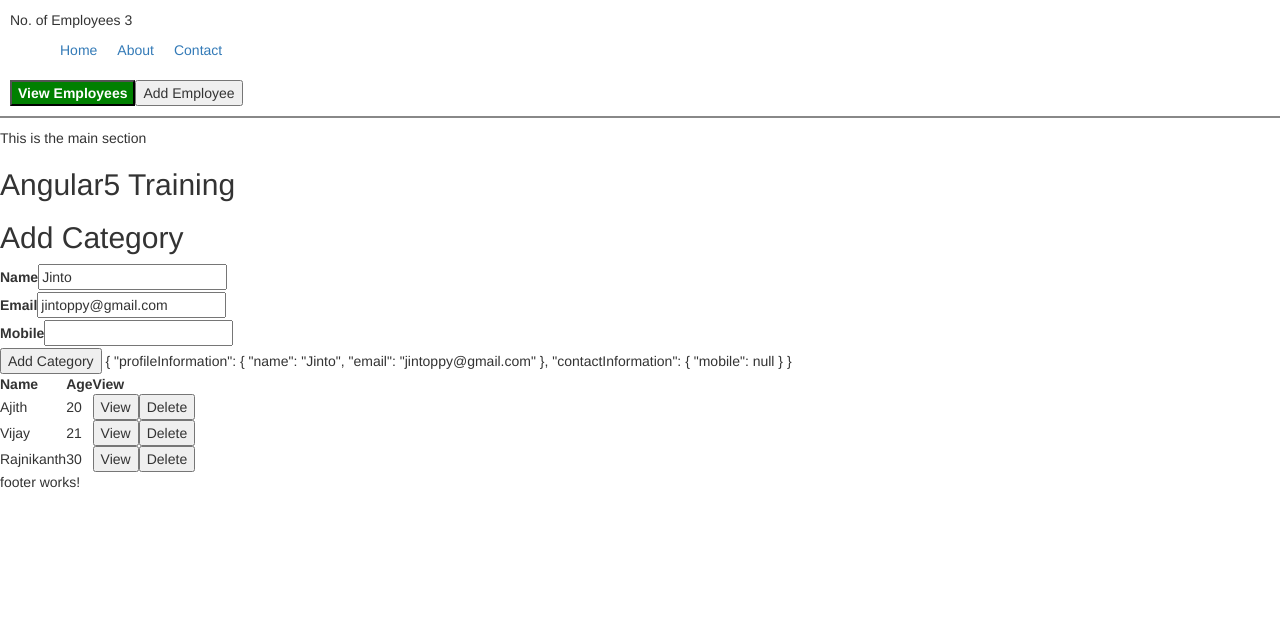
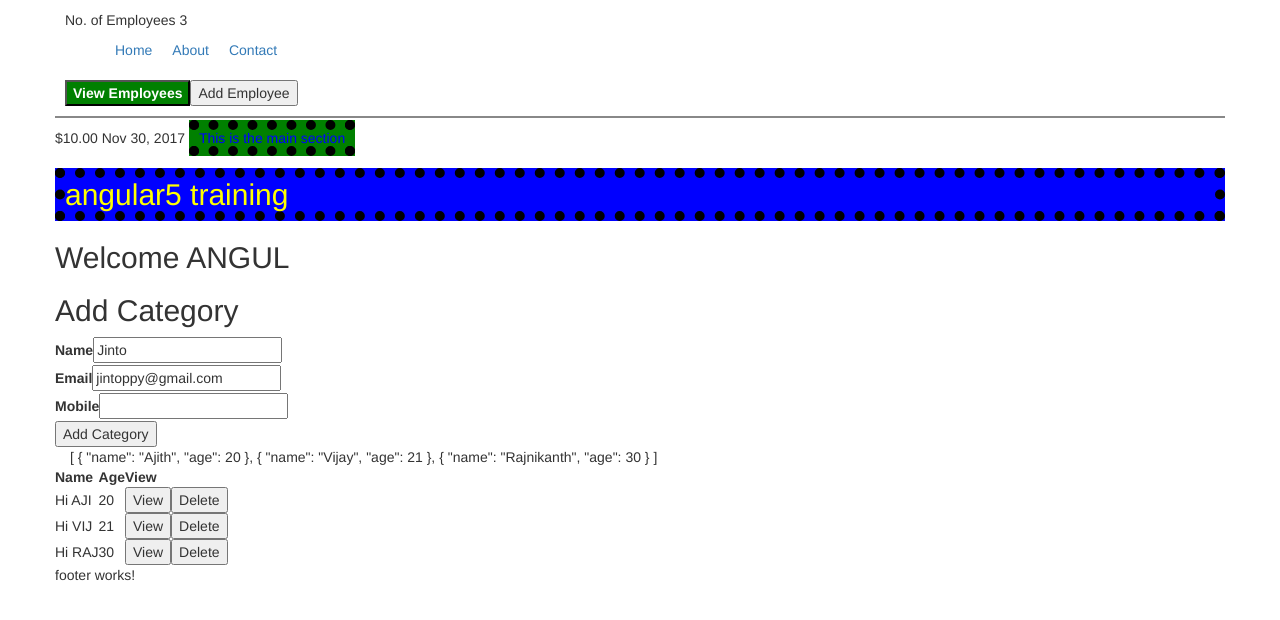
Before and after one commit to MAHI2363/angular5-training, an Angular app: page / in a window 1280 px wide. Shown: the top 620 px of the page. Built offline with nearby package versions, Linux system fonts and the light colour scheme.

Commit message:
adding pipe and directive

```diff
--- a/src/app/app.component.html
+++ b/src/app/app.component.html
@@ -1,4 +1,4 @@
-
+<div class="row">
     <app-header
     [list]="menuList"
     (onMenuClick)="onMenuClick($event)"
@@ -6,14 +6,25 @@
     (onButtonItemClick)="selectView($event)"
     ></app-header>
 
+</div>
+<div class="row">
+    {{ 10 | currency }}
 
-This is the main section
-<h2>{{title}}</h2>
+    {{ 1512004779377 | date }}
+
+    <span myColor abc="green">    This is the main section  </span>
+
+    <h2 myColor="yellow" abc="blue">{{title | lowercase }}</h2>
+
+    <h2> {{ title | empName:'Welcome':5}}</h2>
 
     <app-add-category></app-add-category>
 
     <app-add-employee (onSubmit)="addEmployee($event)"  *ngIf="activeViewIndex === 1"></app-add-employee>
+</div>
+{{employees | json}}
 
+<div class="row">
     <div *ngIf="activeViewIndex === 0">
         <table>
           <thead>
@@ -26,8 +37,8 @@ This is the main section
           </thead>
           <tbody>
             <tr *ngFor="let emp of employees; let i = index" [ngClass]="{ 'selected' : emp.selected }">
-      <td>{{emp.name}}</td>
-      <td>{{emp.age}}</td>
+              <td>{{emp.name | empName:'Hi':3}}</td>
+              <td>{{emp.age }}</td>
               <td> <button (click)="onSelectEmployee(emp)">View</button> </td>
               <td><button (click)="deleteEmployee(i)">Delete</button></td>
             </tr>
@@ -35,4 +46,6 @@ This is the main section
         </table>
 
         <app-selected-employee [employee]="selectedEmployee"></app-selected-employee>
+</div>
+
 <app-footer></app-footer>
--- a/src/app/app.module.ts
+++ b/src/app/app.module.ts
@@ -10,6 +10,8 @@ import { EmployeeService } from './employee.service';
 import { SelectedEmployeeComponent } from './components/selected-employee/selected-employee.component';
 import { AddEmployeeComponent } from './components/add-employee/add-employee.component';
 import { AddCategoryComponent } from './components/add-category/add-category.component';
+import { EmpNamePipe } from './emp-name.pipe';
+import { MyColorDirective } from './my-color.directive';
 
 @NgModule({
   declarations: [
@@ -18,7 +20,9 @@ import { AddCategoryComponent } from './components/add-category/add-category.com
     FooterComponent,
     SelectedEmployeeComponent,
     AddEmployeeComponent,
-    AddCategoryComponent
+    AddCategoryComponent,
+    EmpNamePipe,
+    MyColorDirective
   ],
   imports: [
     BrowserModule,
--- a/src/app/components/add-category/add-category.component.html
+++ b/src/app/components/add-category/add-category.component.html
@@ -38,5 +38,4 @@
 </div>
 
   <input type="submit" value="Add Category">
-  {{ myForm.value | json }}
 </form>
--- a/src/app/components/add-employee/add-employee.component.html
+++ b/src/app/components/add-employee/add-employee.component.html
@@ -1,6 +1,5 @@
 <h2>Add Employee</h2>
 <form #addForm="ngForm" (ngSubmit)="onAdd(addForm)" novalidate>
-  {{addForm.value | json}}
   <div>
     Name: <input
               #employeeName="ngModel"
--- /dev/null
+++ b/src/app/emp-name.pipe.ts
@@ -0,0 +1,15 @@
+import { Pipe, PipeTransform } from '@angular/core';
+
+@Pipe({
+  name: 'empName'
+})
+export class EmpNamePipe implements PipeTransform {
+
+  transform(value: any, greeting: string, noOfCharacters: number): any {
+    if(value) {
+      return greeting + ' ' + value.slice(0,noOfCharacters).toUpperCase();
+    }
+    return value;
+  }
+
+}
--- /dev/null
+++ b/src/app/my-color.directive.ts
@@ -0,0 +1,40 @@
+import { Directive, ElementRef, HostListener, Input, HostBinding } from '@angular/core';
+
+@Directive({
+  selector: '[myColor]'
+})
+export class MyColorDirective {
+
+  constructor(private el: ElementRef) {
+    console.log('this is within myColor directive');
+   }
+
+   @HostBinding('class.my-color')
+   myColorClass: boolean = true;
+
+   @Input('myColor')
+   colorValue: string;
+
+   @Input()
+   abc: string;
+
+   ngOnInit(){
+    console.log(this.el);
+    this.el.nativeElement.style.color = this.colorValue || "blue";
+    this.el.nativeElement.style.backgroundColor = this.abc;
+   }
+
+   @HostListener('mouseenter')
+   onMouseEnter() {
+    this.el.nativeElement.style.color = "red";
+    this.myColorClass = false;
+   }
+
+   @HostListener('mouseleave')
+   onMouseLave() {
+    this.el.nativeElement.style.color = this.colorValue || "blue";
+    this.myColorClass = true;
+   }
+
+
+}
--- a/src/index.html
+++ b/src/index.html
@@ -9,6 +9,9 @@
   <link rel="icon" type="image/x-icon" href="favicon.ico">
 </head>
 <body>
-  <app-root></app-root>
+  <div class="container">
+      <app-root></app-root>
+  </div>
+
 </body>
 </html>
--- a/src/styles.css
+++ b/src/styles.css
@@ -1 +1,4 @@
 /* You can add global styles to this file, and also import other style files */
+.my-color{
+    border: 10px dotted black;
+}
```
Also changed, not shown: 2 other files (tests, documents, lock files or other folders). Lines whose indentation alone changed are shown as unchanged.
